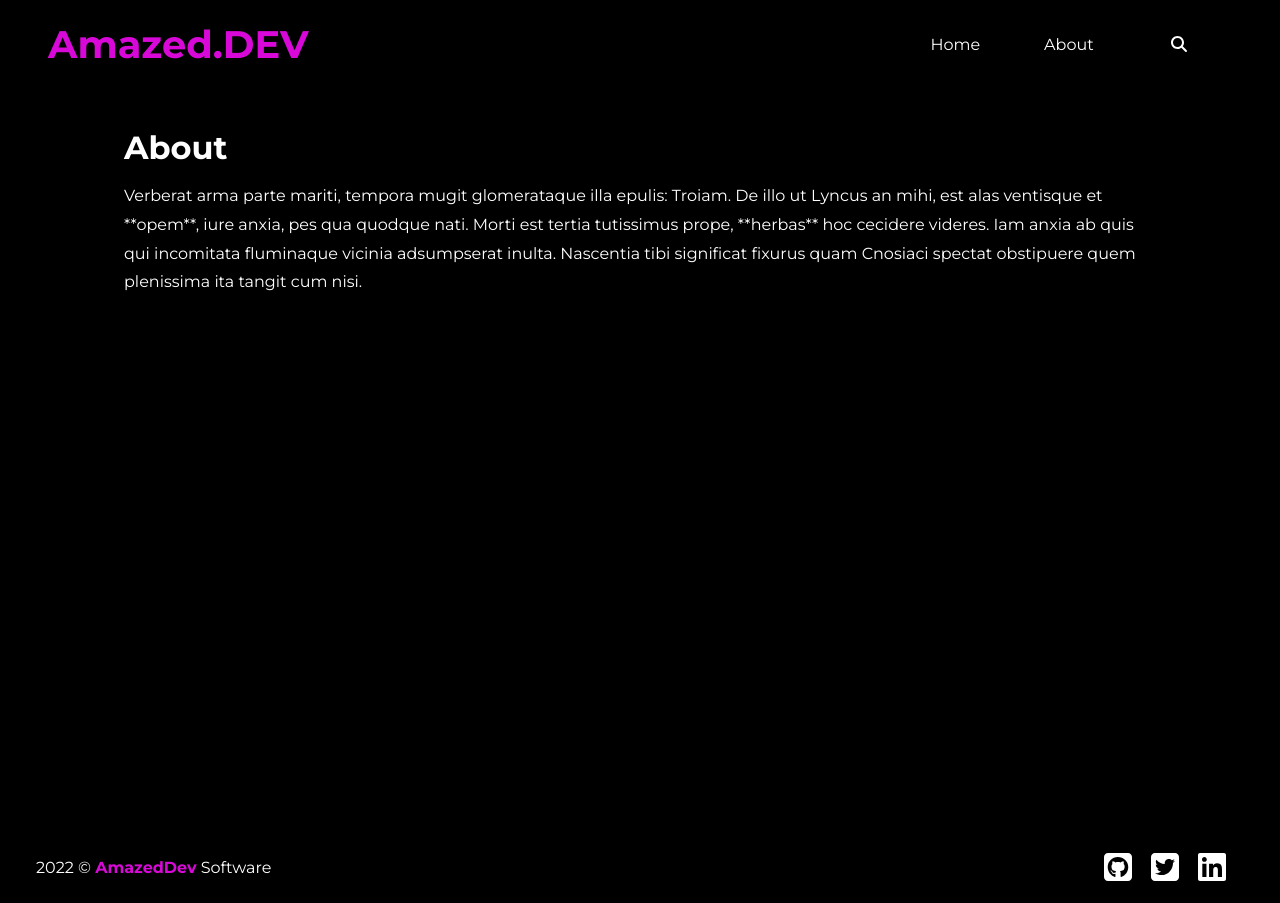
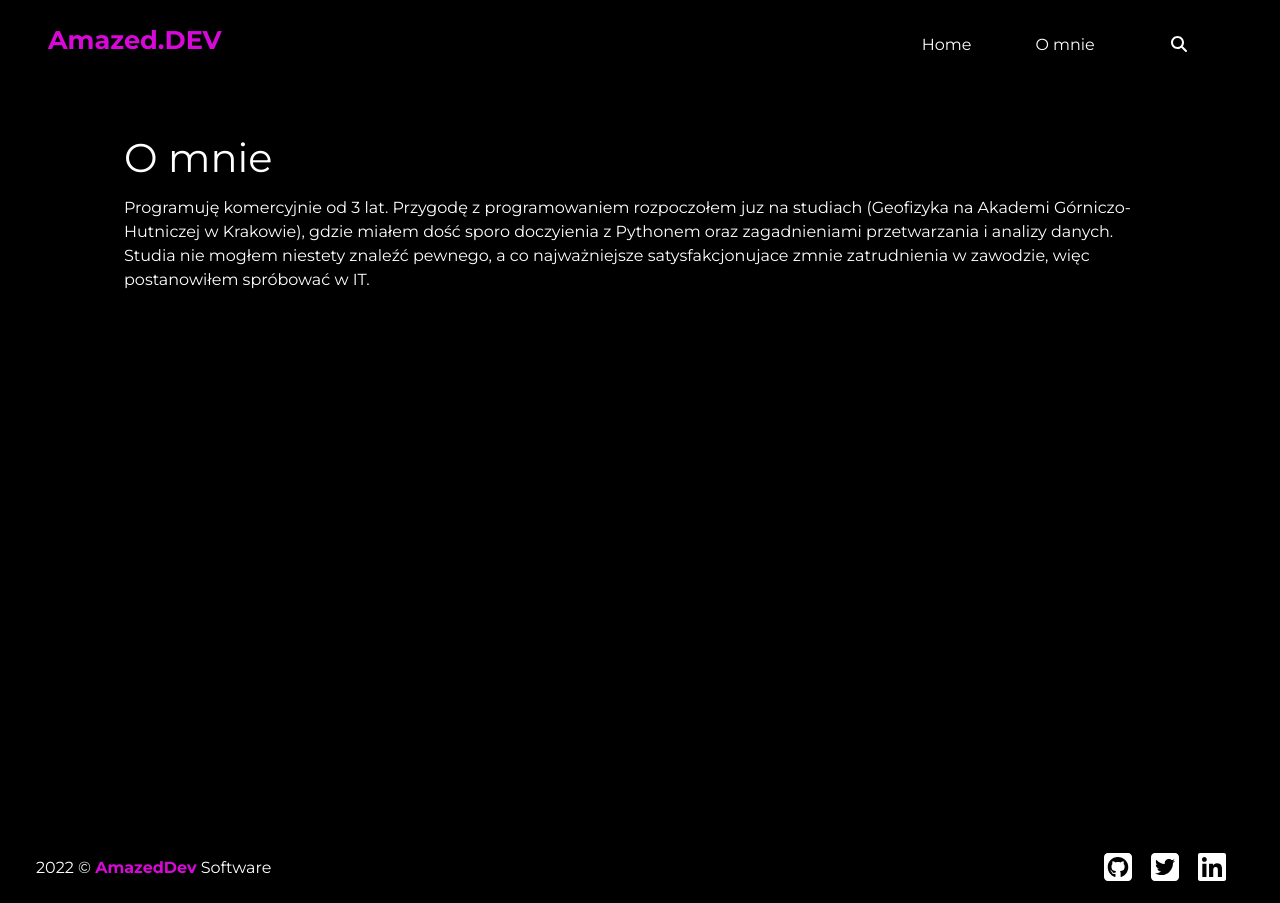
Before and after one commit to amazeddev/amazed.dev, a Next.js app in the folder app/: page /about in a window 1280 px wide. Built offline with nearby package versions, Linux system fonts and the light colour scheme.

Commit message:
actual blogs

```diff
--- a/app/components/Header.js
+++ b/app/components/Header.js
@@ -14,7 +14,7 @@ export default function Header({ setIsOpen }) {
           </Link>
         </div>
         <Link href="/">Home</Link>
-        <Link href="/about">About</Link>
+        <Link href="/about">O mnie</Link>
         <div onClick={() => setIsOpen(true)} className="search-btn">
           <FontAwesomeIcon icon={faSearch} />
         </div>
--- a/app/pages/about.js
+++ b/app/pages/about.js
@@ -4,18 +4,17 @@ export default function About() {
   return (
     <>
       <Head>
-        <title>Amazed.DEV - About me</title>
+        <title>Amazed.DEV - O mnie</title>
       </Head>
-      <div>
-        <h1 className="post-title">About</h1>
+      <div className="container-content">
+        <h1 className="post-title">O mnie</h1>
         <p>
-          Verberat arma parte mariti, tempora mugit glomerataque illa epulis:
-          Troiam. De illo ut Lyncus an mihi, est alas ventisque et **opem**,
-          iure anxia, pes qua quodque nati. Morti est tertia tutissimus prope,
-          **herbas** hoc cecidere videres. Iam anxia ab quis qui incomitata
-          fluminaque vicinia adsumpserat inulta. Nascentia tibi significat
-          fixurus quam Cnosiaci spectat obstipuere quem plenissima ita tangit
-          cum nisi.
+          Programuję komercyjnie od 3 lat. Przygodę z programowaniem rozpoczołem
+          juz na studiach (Geofizyka na Akademi Górniczo-Hutniczej w Krakowie),
+          gdzie miałem dość sporo doczyienia z Pythonem oraz zagadnieniami
+          przetwarzania i analizy danych. Studia nie mogłem niestety znaleźć
+          pewnego, a co najważniejsze satysfakcjonujace zmnie zatrudnienia w
+          zawodzie, więc postanowiłem spróbować w IT.
         </p>
       </div>
     </>
--- a/app/pages/blog/[slug].js
+++ b/app/pages/blog/[slug].js
@@ -29,16 +29,19 @@ export default function PostPage({ frontmatter, parsed, slug }) {
       blocks.forEach((block) => {
         // only add button if browser supports Clipboard API
         if (navigator.clipboard && block) {
+          const title = block.previousElementSibling;
+          if (title && title.className === "remark-code-title") {
             let button = document.createElement("button");
 
             // button.innerText = "";
             button.innerHTML = `<svg xmlns="http://www.w3.org/2000/svg" viewBox="0 0 384 512"><!--! Font Awesome Pro 6.2.0 by @fontawesome - https://fontawesome.com License - https://fontawesome.com/license (Commercial License) Copyright 2022 Fonticons, Inc. --><path d="M192 0c-41.8 0-77.4 26.7-90.5 64H48C21.5 64 0 85.5 0 112V464c0 26.5 21.5 48 48 48H336c26.5 0 48-21.5 48-48V112c0-26.5-21.5-48-48-48H282.5C269.4 26.7 233.8 0 192 0zm0 128c-17.7 0-32-14.3-32-32s14.3-32 32-32s32 14.3 32 32s-14.3 32-32 32zm-80 64H272c8.8 0 16 7.2 16 16s-7.2 16-16 16H112c-8.8 0-16-7.2-16-16s7.2-16 16-16z"/></svg>`;
             button.className = "copy-btn";
-          block.insertBefore(button, block.children[0]);
+            title.insertBefore(button, title.children[0]);
 
             button.addEventListener("click", async () => {
               await copyCode(block);
             });
+          }
         }
       });
     })();
--- /dev/null
+++ b/app/styles/_uniform.scss
@@ -0,0 +1,39 @@
+html {
+  font-size: 1rem;
+
+  @media (max-width: 700px) {
+    font-size: 14px;
+  }
+
+  h1,
+  h2,
+  h3,
+  h4,
+  h5,
+  h6,
+  p {
+    font-weight: normal;
+    margin: 0;
+    margin-bottom: 0.5rem;
+    line-height: 1.5;
+  }
+
+  h1 {
+    font-size: 2.5rem;
+  }
+  h2 {
+    font-size: 2.1rem;
+  }
+  h3 {
+    font-size: 1.6rem;
+  }
+  h4 {
+    font-size: 1.4rem;
+  }
+  h5 {
+    font-size: 1.25rem;
+  }
+  h6 {
+    font-size: 1.1rem;
+  }
+}
--- a/app/styles/globals.scss
+++ b/app/styles/globals.scss
@@ -1,6 +1,7 @@
 @import url("https://fonts.googleapis.com/css2?family=Montserrat:wght@300;400;700&display=swap");
 
 @import "_jupyter.scss";
+@import "_uniform.scss";
 
 :root {
   --purple: rgb(216, 9, 216);
@@ -19,17 +20,31 @@ body {
   background: black;
   padding-right: 0.5rem;
 }
+/* Works on Firefox */
+* {
+  scrollbar-width: thin;
+  scrollbar-color: var(--purple) #000;
+}
 
-::-webkit-scrollbar {
-  width: 0.5rem;
+/* Works on Chrome, Edge, and Safari */
+*::-webkit-scrollbar {
+  -webkit-appearance: none;
 }
-::-webkit-scrollbar-track {
-  background-color: transparent;
+*::-webkit-scrollbar,
+*::-webkit-scrollbar:vertical {
+  width: 8px;
+  height: 8px;
+}
+
+*::-webkit-scrollbar-track {
+  // background: #000;
+}
+
+*::-webkit-scrollbar-thumb {
+  background-color: var(--purple);
+  border-radius: 5px;
   border: none;
-}
-::-webkit-scrollbar-thumb {
-  background-color: var(--purple);
-  border-radius: 8px;
+  width: 8px;
 }
 
 p {
@@ -83,12 +98,17 @@ header {
     padding: 0.5rem 3rem 0.5rem 0;
     justify-self: flex-start;
     color: var(--purple);
-    font-size: 1.6rem;
+
+    h2 {
+      font-weight: bold;
+      font-size: 1.6rem;
+    }
   }
 
   a {
     padding: 1rem 2rem;
     transition: 0.3s;
+    white-space: nowrap;
   }
 
   .search-btn {
@@ -104,11 +124,16 @@ header {
 
 .container {
   padding: 8rem 0 2rem;
-  max-width: 1024px;
+  max-width: 1200px;
   margin: 0 auto;
   position: relative;
   min-height: 100vh;
   height: 100%;
+
+  .container-content {
+    max-width: 1024px;
+    margin: auto;
+  }
 }
 
 footer {
@@ -172,12 +197,17 @@ footer {
     bottom: 0;
     background-image: linear-gradient(
       180deg,
-      transparent 0 60%,
-      black 90% 100%
+      transparent 0 10%,
+      black 99% 100%
     );
   }
   .card-content {
     padding: 0 0.5rem;
+
+    p {
+      margin-top: 0.7rem;
+      text-align: justify;
+    }
   }
   .card-meta {
     width: 100%;
@@ -198,6 +228,7 @@ footer {
     left: 0;
     bottom: 0;
     margin: 1rem 0.5rem;
+    font-size: 2rem;
   }
 }
 
@@ -213,7 +244,7 @@ footer {
     display: grid;
     grid-template-columns: 1.5fr 1fr;
     grid-gap: 1rem;
-    margin-bottom: 2rem;
+    margin-bottom: 3rem;
   }
 
   .post-info {
@@ -223,7 +254,7 @@ footer {
   .post-title {
     margin: 1rem 0;
     font-size: 2.5rem;
-    font-weight: bold;
+    // font-weight: bold;
   }
 
   .card-meta {
@@ -319,7 +350,7 @@ pre[class*="language-"] {
 
 .copy-btn {
   position: absolute;
-  top: -1.8rem;
+  top: 0.3rem;
   right: 1rem;
   background-color: transparent;
   border: none;
```
Also changed, not shown: app/pages/blog/pages/[page].js (+6 -6 lines), app/pages/index.js (+6 -6 lines), app/posts/restfull_api_jwt_authentication.md (+3 -1 lines). Lines whose indentation alone changed are shown as unchanged.
